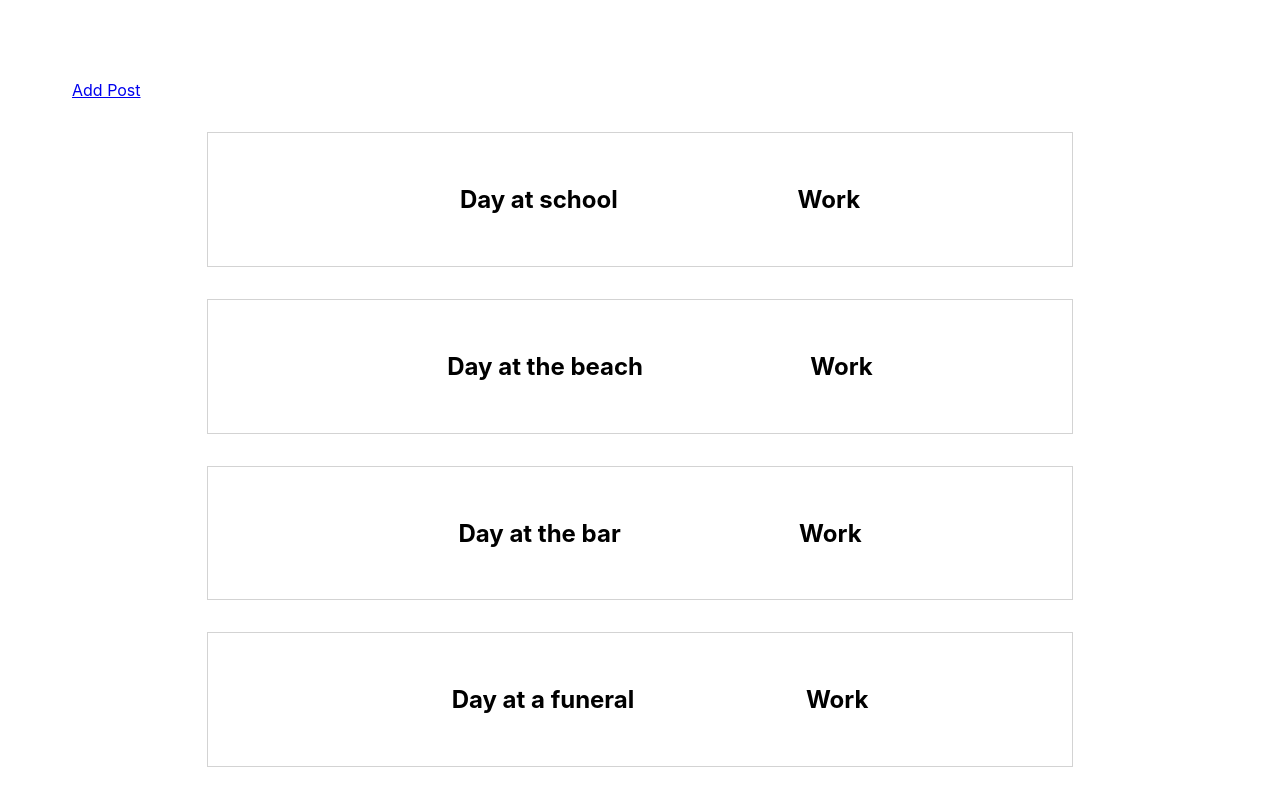
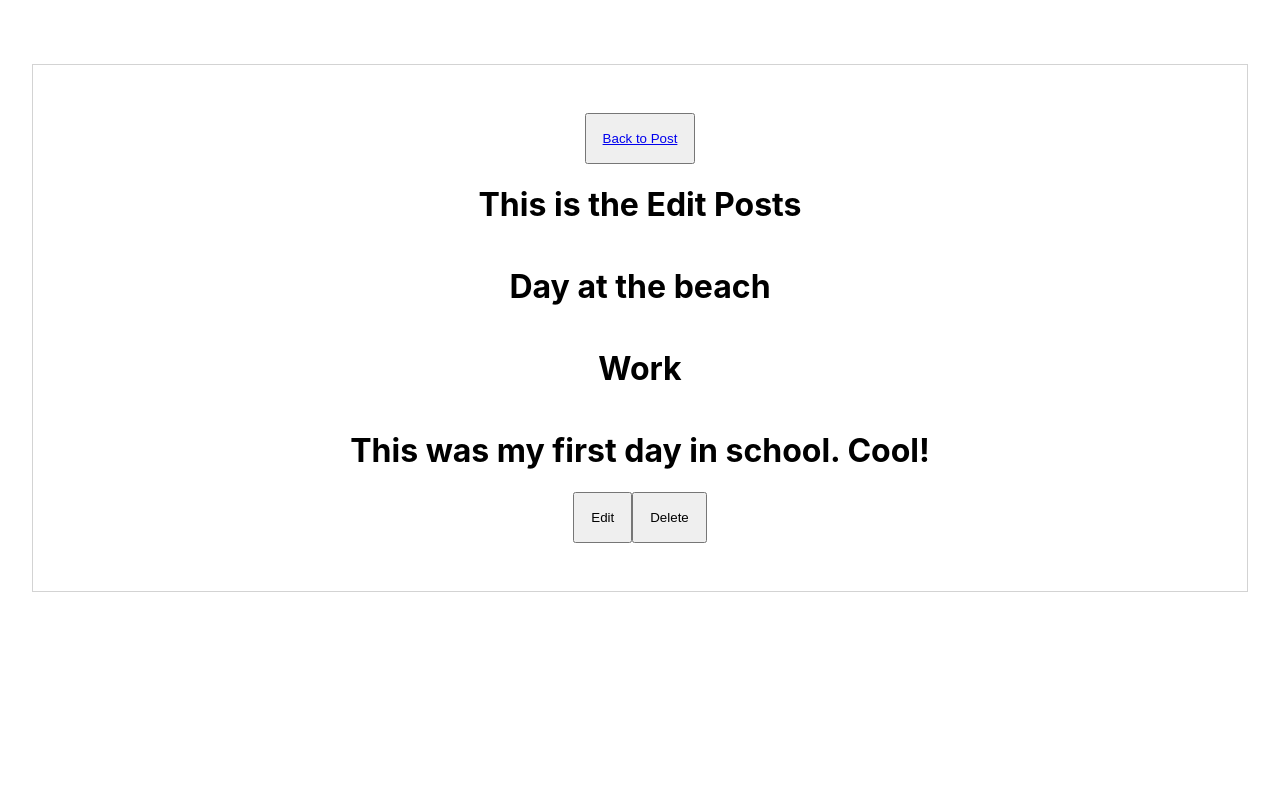
Before and after one commit to moscuet/Blog-Post_React, a React (Create React App) app: page /viewpost/4accb4a4-3052-4eba-9e25-3a04d202cc3c in a window 1280 px wide. Shown: the top 806 px of the page. Built offline with nearby package versions, Linux system fonts and the light colour scheme.

Commit message:
added viewpost functionality component

```diff
--- a/src/App.js
+++ b/src/App.js
@@ -3,17 +3,16 @@ import './App.css';
 import AddPost from './components/AddPost';
 import PostList from './components/PostList';
 import ViewPost from './components/ViewPost';
-import { v4 as uuidv4 } from 'uuid';
+// import { v4 as uuidv4 } from 'uuid';
+import {blogData} from './components/blogData';
 
 
 
 import {BrowserRouter,
   Route,
-  Link,
   NavLink,
   Switch,
-  Prompt,
-  Redirect
+
 
 } from 'react-router-dom';
 
@@ -21,7 +20,7 @@ class App extends Component {
   constructor(props) {
     super(props)
     this.state = {
-      posts: [
+      posts: blogData/*[
         {
           id: uuidv4(),
           title: 'Day at school',
@@ -46,7 +45,7 @@ class App extends Component {
           category: 'Work',
           description: 'This was my first day in school. Cool!'
         }
-      ]
+      ]*/
 
 
     }
@@ -57,20 +56,36 @@ class App extends Component {
     console.log(newPost)
   }
 
+  deletePost = (id) => {
+    const unDeletedPosts = this.state.posts.filter((post) => post.id !== this.state.id)
+    this.setState({posts: unDeletedPosts})
+    console.log(this.state.unDeletedPosts)
+    console.log(unDeletedPosts)
+
+  }
+  editPost = (id, updatedPost) => {
+      const updatedPosts = this.state.posts.map((post) => {
+        if(post.id === id) {
+            return {...post, post: updatedPost }
+        }
+        return post
+      })
+      this.setState({posts: updatedPosts})
+  }
+
   render() {
-    console.log(this.props.title)
-    return (
+    console.log(this.state.posts)
+    return  (
       <BrowserRouter>
 
       <div className="App">
-           <ul className="nav-links">
-              <NavLink to='/addpost' onClick={this.handleClick}>Add Post</NavLink>
-          </ul>
 
             <Switch>
             <Route path="/addpost" component={(props)=><AddPost {...props} addPost={this.addPost}/>} />
-            {/* <Route path={`/viewpost/`} component={(props)=><ViewPost post={props.match.params.id}/>}/>  */}
-            <Route path="/" component ={(props)=><PostList posts={this.state.posts} />} />
+            <Route path={`/viewpost/:id`} component={(props)=><ViewPost posts={this.state.posts} id={props.match.params.id} {...props}
+            deletePost={() =>this.deletePost}
+            editPost={()=> this.editPost}/>}/>
+            <Route path="/" component={()=><PostList posts={this.state.posts} />} />
             </Switch>
 
       </div>
--- a/src/components/AddPost.js
+++ b/src/components/AddPost.js
@@ -24,8 +24,6 @@ class AddPost extends Component {
         e.target.reset();
         let newPost = {id: uuidv4(), ...this.state.post};
         this.props.addPost(newPost)
-        console.log(newPost)
-        console.log(this.props)
         this.props.history.push('/');
 
 
@@ -36,12 +34,10 @@ class AddPost extends Component {
         let {name, value} = e.target;
         const post = {...this.state.post,[name]: value}
         this.setState({post})
-        console.log(post)
 
 
     }
     render() {
-        console.log(this.state)
 
         let {title, category, description} = this.state;
 
--- a/src/components/PostItem.js
+++ b/src/components/PostItem.js
@@ -1,13 +1,11 @@
 import React from 'react';
 import {NavLink} from 'react-router-dom';
 import './assets/style/postitem.css'
-import { v4 as uuidv4 } from 'uuid';
 
 
 const PostItem = (props) => {
     let {id, title, category} = props.post
     console.log(id)
-   console.log(props)
 
     return (
 
@@ -15,7 +13,7 @@ const PostItem = (props) => {
             <ul className="post-item__wrapper">
                 <h2 className="post-title">{title}</h2>
                 <h2 className="post-category">{category}</h2>
-                {/* <button><NavLink to={`viewpost/${}`}>View Post</NavLink></button> */}
+                <button><NavLink to={`/viewpost/${id}`}>View Post</NavLink></button>
 
             </ul>
             </div>
--- a/src/components/PostList.js
+++ b/src/components/PostList.js
@@ -5,15 +5,19 @@ import {NavLink} from 'react-router-dom';
 
 
 const PostList = (props) => {
-  console.log(props)
   let postList = props.posts.map((post) => (
-    <PostItem post={post} />
+    <PostItem key={post.id} post={post} />
   ))
 
           return (
+            <div>
+              <NavLink to='/addpost'>Add Post</NavLink>
+
             <div className="posts-wrapper">
                {postList}
             </div>
+            </div>
+
 
 
           )
--- a/src/components/ViewPost.js
+++ b/src/components/ViewPost.js
@@ -1,10 +1,133 @@
-import React from 'react'
+import React, {Component} from 'react';
+import './assets/style/viewpost.css';
+import {NavLink} from 'react-router-dom';
+/*
+ class ViewPost extends Component {
+    constructor(props) {
+        super(props)
+        this.state = {
+            post: {
+                id: this.props.id,
+                title: this.props.title,
+                category: this.props.category,
+                description: this.props.description,
 
-const ViewPost = () => {
 
+            isEditing: false
+
+
+        }
+    }
+}
+
+    editPost = () => {
+        this.setState({isEditing: !this.state.isEditing})
+    }
+
+    cancelEdit = () => {
+        this.setState({isEditing: false})
+    }
+
+    handleChange = (e) => {
+        let {name, value} = e.target;
+        this.setState({[name]: value})
+        console.log(value, name)
+    }
+    handleSubmit= (e) => {
+        e.preventDefault();
+        this.setState({isEditing: false})
+        const updatedPost = {...this.state.post}
+        this.props.editPost(this.props.id, updatedPost);
+        this.props.history.push('/');
+
+    }
+
+
+
+    render() {
+        let {id, title, category, description} = this.state.post
+        console.log(id, title, category, description)
+
+        return (
+            <div className="viewpost-container">
+            <button className="back-to-posts__btn"><NavLink to="/">Back to Posts</NavLink></button>
+            <h1>This is the Edit Posts</h1>
+            {
+                this.state.isEditing ?
+                <form className="form" onSubmit={this.handleSubmit}>
+                    <input type="text"
+                    name="title"
+                    value={this.state.title}
+                    onChange={this.handleChange}/>
+
+                    <input type="text"
+                    name="category"
+                    value={this.state.category}
+                    onChange={this.handleChange}/>
+
+                    <textarea type="text"
+                    name="description"
+                    value={this.state.description}
+                    onChange={this.handleChange}/>
+
+                    <button>Save</button>
+                    <button onClick={this.cancelEdit}>Cancel</button>
+
+
+
+                </form>
+             :
+            <div>
+            <h3>Id: {id}</h3>
+            <h3>Title: {title}</h3>
+            <h3>Category: {category}</h3>
+            <h3>Description: {description}</h3>
+            <div className="buttons-wrapper">
+            <button onClick={this.editPost}>Edit</button>
+            <button>Delete</button>
+            </div>
+            </div>
+            }
+
+
+        </div>
+        )
+    }
+}
+
+export default ViewPost*/
+
+
+const ViewPost = (props) => {
+    let {posts, id} = props;
+
+
+    const filteredPosts = posts.filter((post) => {
+        console.log(post)
+        return post.id === id
+    })
+
+    const deletePost = () => {
+        console.log(props)
+        props.deletePost(id)
+
+
+    }
+    console.log(filteredPosts)
     return (
-        <div>
-            <h1>View Post page</h1>
+        <div className="viewpost-container">
+            <button><NavLink to="/">Back to Post</NavLink></button>
+            <h1>This is the Edit Posts</h1>
+            <h1>{filteredPosts[0].title}</h1>
+                <h1>{filteredPosts[0].category}</h1>
+                <h1>{filteredPosts[0].description}</h1>
+            <div className="buttons-wrapper">
+
+            <button>Edit</button>
+            <button onClick={deletePost}>Delete</button>
+            </div>
+
+
         </div>
     )
 }
--- /dev/null
+++ b/src/components/assets/style/viewpost.css
@@ -0,0 +1,17 @@
+.viewpost-container {
+    padding: 3rem 4rem;
+    border: 1px solid lightgray;
+    display: flex;
+    flex-direction: column;
+    justify-content: center;
+    align-items: center;
+}
+
+.buttons-wrapper {
+    display: flex;
+    justify-content: center;
+}
+
+button {
+    padding: 1rem;
+}
--- /dev/null
+++ b/src/components/blogData.js
@@ -0,0 +1,28 @@
+import { v4 as uuidv4 } from 'uuid';
+
+export const blogData = [
+    {
+      id: uuidv4(),
+      title: 'Day at school',
+      category: 'Work',
+      description: 'This was my first day in school. Cool!'
+    },
+    {
+      id: uuidv4(),
+      title: 'Day at the beach',
+      category: 'Work',
+      description: 'This was my first day in school. Cool!'
+    },
+    {
+      id: uuidv4(),
+      title: 'Day at the bar',
+      category: 'Work',
+      description: 'This was my first day in school. Cool!'
+    },
+    {
+      id: uuidv4(),
+      title: 'Day at a funeral',
+      category: 'Work',
+      description: 'This was my first day in school. Cool!'
+    }
+  ]
```
